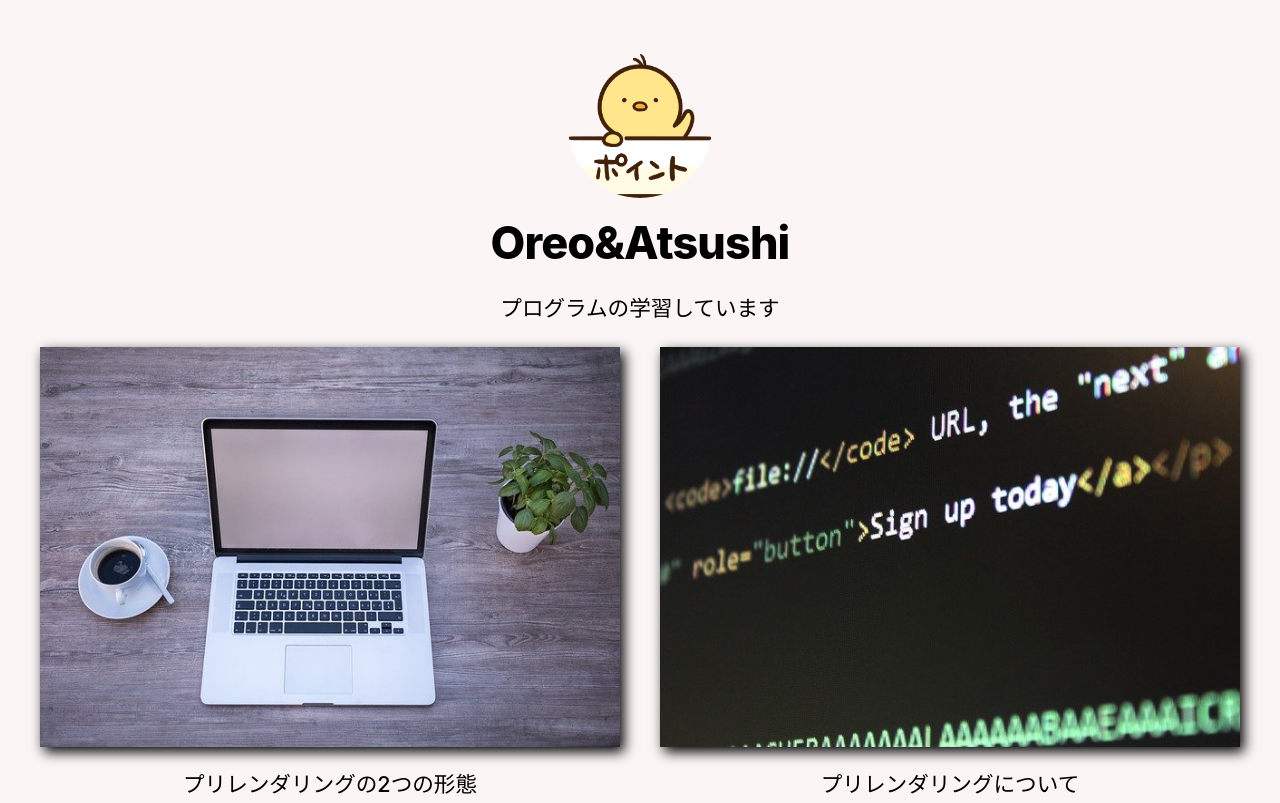
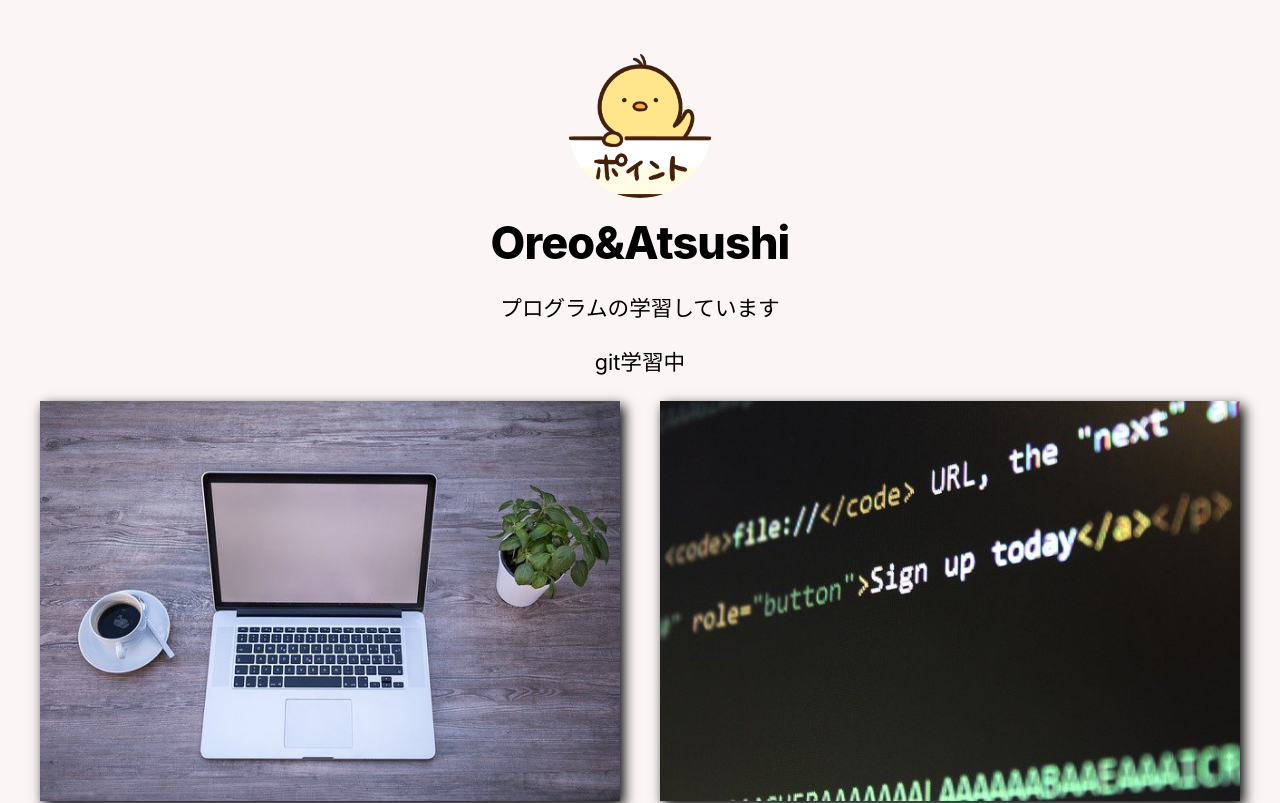
Before and after one commit to oreojinyuu34/nextjs-blog_issue-2, a Next.js app: page / in a window 1280 px wide. Shown: the top 803 px of the page. Built offline with nearby package versions, Linux system fonts and the light colour scheme.

Commit message:
git学習中を追記

```diff
--- a/pages/index.js
+++ b/pages/index.js
@@ -35,6 +35,7 @@ export default function Home({ allPostsData }) {
       </Head>
       <section className={utilStyle.headingMd}>
         <p>プログラムの学習しています</p>
+        <p>git学習中</p>
       </section>
 
       <section className={`${utilStyle.headingMd} ${utilStyle.padding1px}`}>
```
